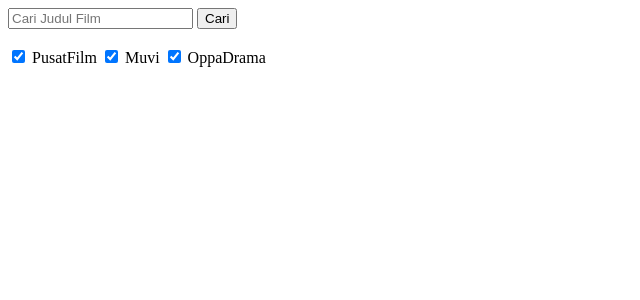
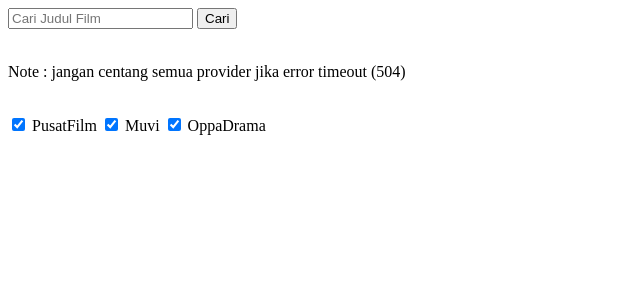
Before and after one commit to bagusindrayana/perompak7samudra, a Flask app: page / in a window 1280 px wide. Shown: the top 300 px of the page, without its empty margins (0-640 px from the left). Run offline with Flask 2, Linux system fonts and the light colour scheme.

Commit message:
penjelasan error 504

```diff
--- a/templates/index.html
+++ b/templates/index.html
@@ -114,6 +114,8 @@
             <input type="submit" value="Cari" id="cari">
         </div>
         <br>
+        <p>Note : jangan centang semua provider jika error timeout (504)</p>
+        <br>
         <div>
             {% for p in providers %}
                 <label for=""><input type="checkbox" name="providers[]" checked class="provider" value="{{ p }}"> {{ p }}</label>
```
